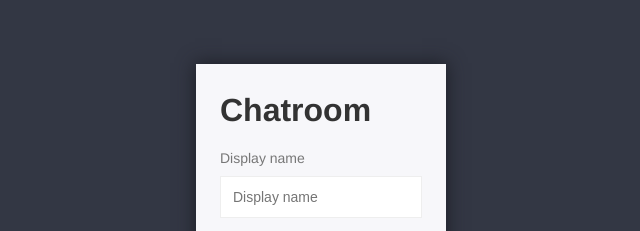
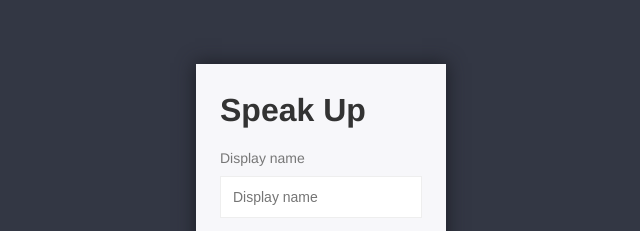
Before and after one commit to Acovid/chat-app, a website: page public/index.html in a window 1280 px wide. Shown: the part 175-406 px from the top of the page, 319-959 px from the left. Drawn offline with Linux system fonts and the light colour scheme.

Commit message:
changed header to Speak Up

```diff
--- a/public/index.html
+++ b/public/index.html
@@ -12,7 +12,7 @@
   <body>
     <div class="centered-form">
       <div class="centered-form__box">
-        <h1>Chatroom</h1>
+        <h1>Speak Up</h1>
         <form action="/chat.html">
           <label>Display name</label>
           <input
```
